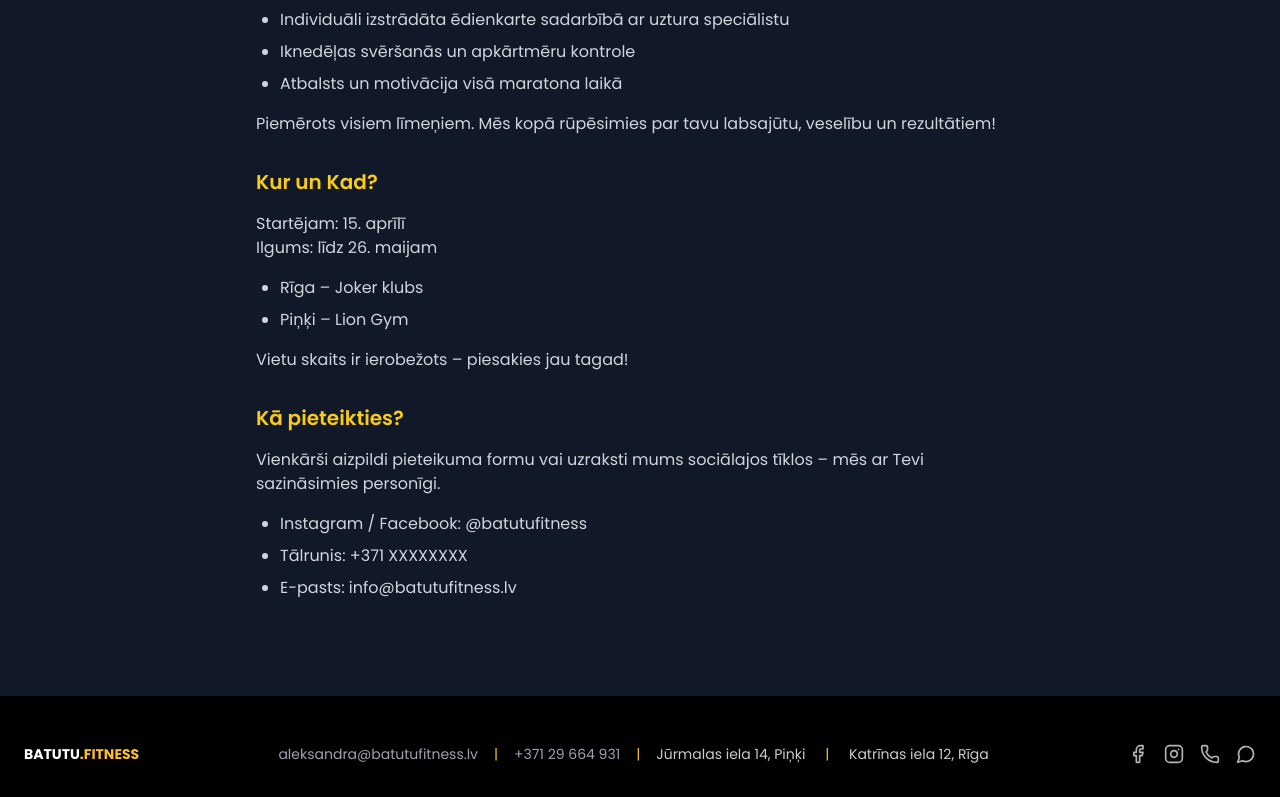
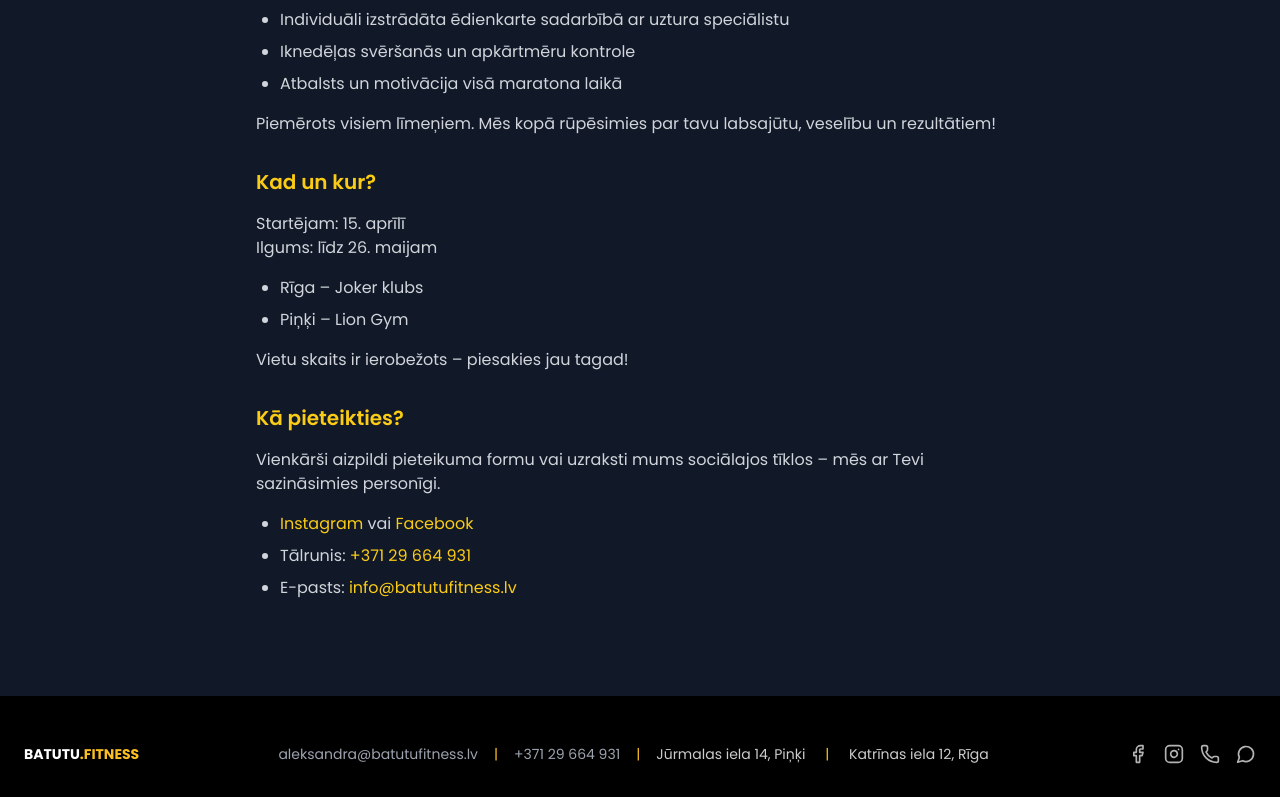
Before and after one commit to Kizenbahs/batutufitness.lv, a React (Vite) app: page /marathon in a window 1280 px wide. Shown: the part 568-1365 px from the top of the page. Built offline with nearby package versions, Linux system fonts and the light colour scheme; no server answers.

Commit message:
Remove countdown timer from Marathon page

```diff
--- a/src/pages/marathon/index.tsx
+++ b/src/pages/marathon/index.tsx
@@ -75,7 +75,7 @@ const MarathonPage: React.FC<MarathonPageProps> = ({ language, onLanguageToggle
                   </div>
 
                   <div className="mb-8">
-                    <h3 className="text-xl font-semibold text-yellow-400 mb-4">Kur un Kad?</h3>
+                    <h3 className="text-xl font-semibold text-yellow-400 mb-4">Kad un kur?</h3>
                     <p className="text-gray-300 mb-4">
                       Startējam: 15. aprīlī<br />
                       Ilgums: līdz 26. maijam
@@ -95,9 +95,9 @@ const MarathonPage: React.FC<MarathonPageProps> = ({ language, onLanguageToggle
                       Vienkārši aizpildi pieteikuma formu vai uzraksti mums sociālajos tīklos – mēs ar Tevi sazināsimies personīgi.
                     </p>
                     <ul className="text-gray-300 space-y-2 list-disc pl-6">
-                      <li>Instagram / Facebook: @batutufitness</li>
-                      <li>Tālrunis: +371 XXXXXXXX</li>
-                      <li>E-pasts: info@batutufitness.lv</li>
+                      <li><a href="https://www.instagram.com/batutufitness" target="_blank" rel="noopener noreferrer" className="text-yellow-400 hover:text-yellow-300">Instagram</a> vai <a href="https://www.facebook.com/batutufitness" target="_blank" rel="noopener noreferrer" className="text-yellow-400 hover:text-yellow-300">Facebook</a></li>
+                      <li>Tālrunis: <a href="tel:+37129664931" className="text-yellow-400 hover:text-yellow-300">+371 29 664 931</a></li>
+                      <li>E-pasts: <a href="mailto:info@batutufitness.lv" className="text-yellow-400 hover:text-yellow-300">info@batutufitness.lv</a></li>
                     </ul>
                   </div>
                 </>
@@ -124,7 +124,7 @@ const MarathonPage: React.FC<MarathonPageProps> = ({ language, onLanguageToggle
                   </div>
 
                   <div className="mb-8">
-                    <h3 className="text-xl font-semibold text-yellow-400 mb-4">Where and When?</h3>
+                    <h3 className="text-xl font-semibold text-yellow-400 mb-4">When and where?</h3>
                     <p className="text-gray-300 mb-4">
                       Start: April 15th<br />
                       Duration: until May 26th
@@ -144,9 +144,9 @@ const MarathonPage: React.FC<MarathonPageProps> = ({ language, onLanguageToggle
                       Simply fill out the registration form or write to us on social media – we'll contact you personally.
                     </p>
                     <ul className="text-gray-300 space-y-2 list-disc pl-6">
-                      <li>Instagram / Facebook: @batutufitness</li>
-                      <li>Phone: +371 XXXXXXXX</li>
-                      <li>Email: info@batutufitness.lv</li>
+                      <li><a href="https://www.instagram.com/batutufitness" target="_blank" rel="noopener noreferrer" className="text-yellow-400 hover:text-yellow-300">Instagram</a> or <a href="https://www.facebook.com/batutufitness" target="_blank" rel="noopener noreferrer" className="text-yellow-400 hover:text-yellow-300">Facebook</a></li>
+                      <li>Phone: <a href="tel:+37129664931" className="text-yellow-400 hover:text-yellow-300">+371 29 664 931</a></li>
+                      <li>Email: <a href="mailto:info@batutufitness.lv" className="text-yellow-400 hover:text-yellow-300">info@batutufitness.lv</a></li>
                     </ul>
                   </div>
                 </>
```
